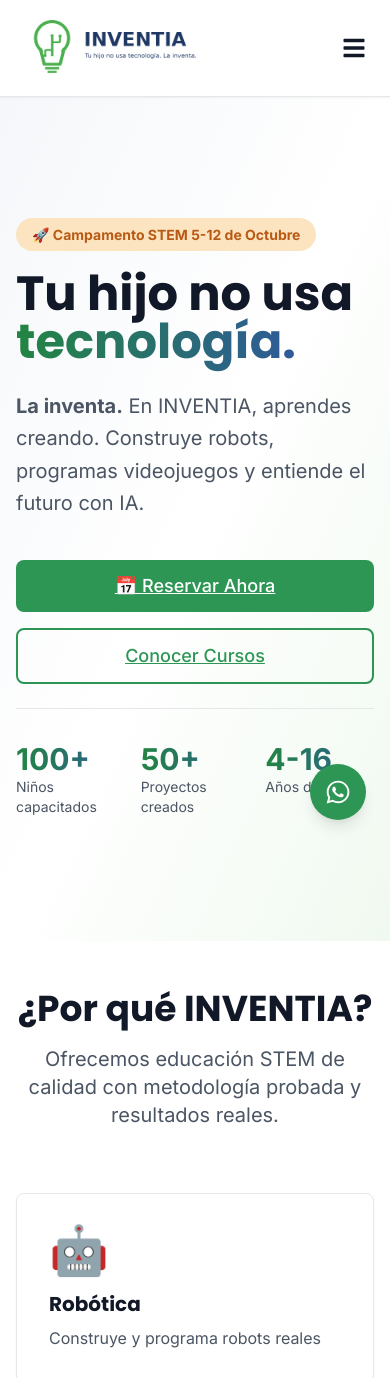
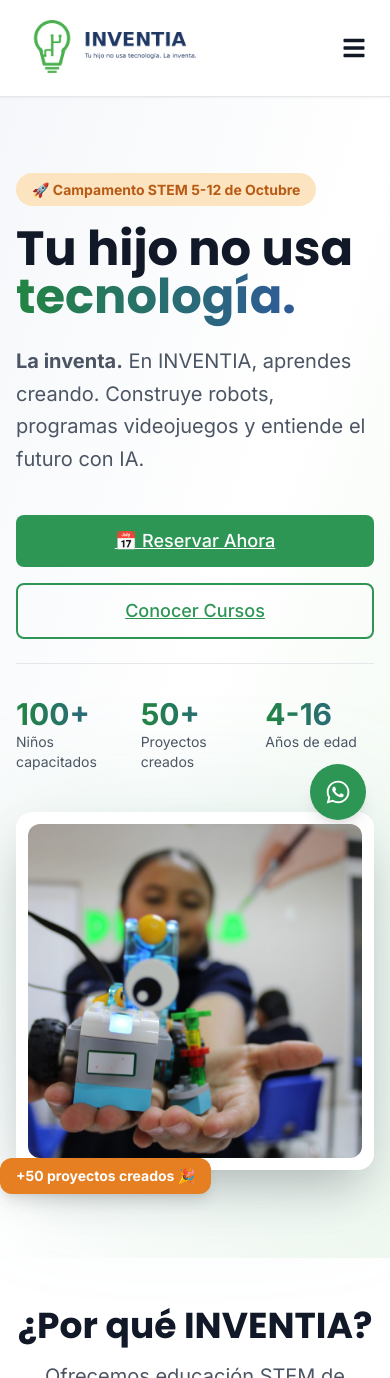
Before and after one commit to leobar144/inventia, a Next.js app: page / in a window 390 px wide. Shown: the top 1378 px of the page. Built offline with nearby package versions, Linux system fonts and the light colour scheme.

Commit message:
Muestra la foto del hero tambien en movil

```diff
--- a/app/page.tsx
+++ b/app/page.tsx
@@ -61,7 +61,7 @@
             </div>
 
             {/* Right Image */}
-            <div className="hidden md:block relative">
+            <div className="relative">
               <div className="absolute inset-0 bg-gradient-to-br from-primary-400 to-secondary-400 rounded-2xl blur-3xl opacity-20"></div>
               <FloatingCard className="relative bg-white rounded-2xl p-3 shadow-2xl">
                 <div className="aspect-square rounded-xl overflow-hidden relative">
```
